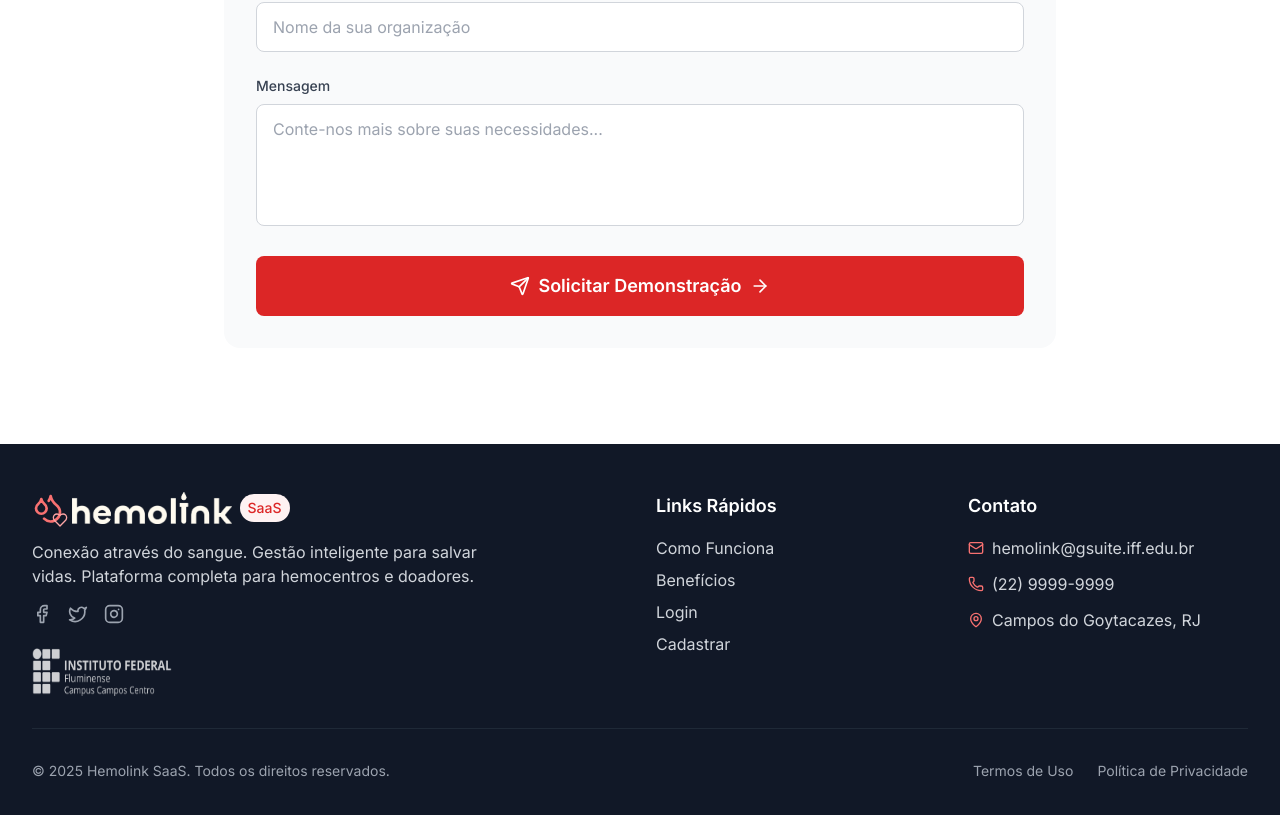
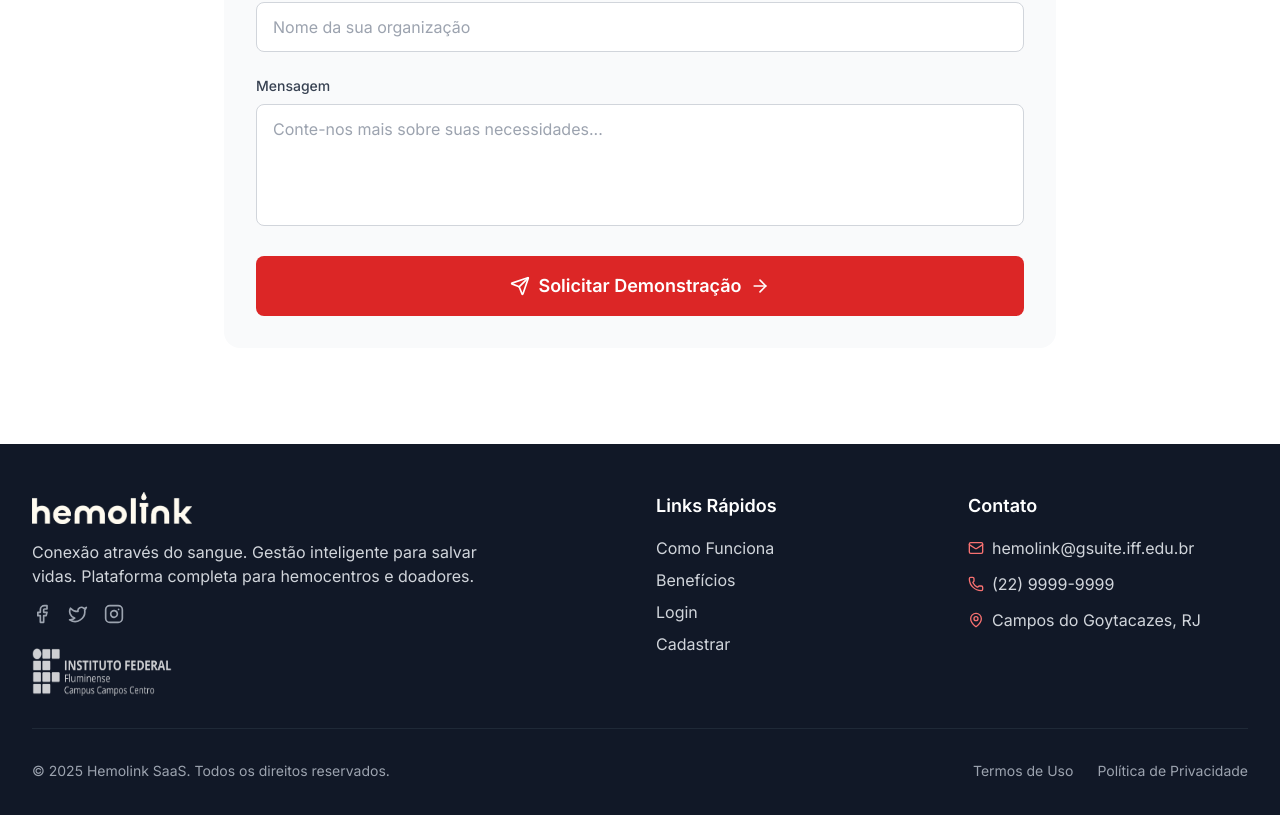
Before and after one commit to alansssilva/Hemolink-Codesign, a React (Vite) app: page / in a window 1280 px wide. Shown: the part 2807-3622 px from the top of the page. Built offline with nearby package versions, Linux system fonts and the light colour scheme.

Commit message:
Update Footer.jsx

```diff
--- a/src/components/Footer.jsx
+++ b/src/components/Footer.jsx
@@ -36,17 +36,12 @@ const Footer = () => {
           {/* Logo e Descrição */}
           <div className="lg:col-span-2">
             <div className="flex items-center space-x-2 mb-4">
-              <div className="relative">
-                <Droplets className="h-8 w-8 text-primary-400" />
-                <Heart className="h-4 w-4 text-primary-300 absolute -bottom-1 -right-1" />
-              </div>
               <img
                 src={logoHemolink}
                 alt="Hemolink"
                 className="h-8 w-auto"
                 style={{ maxWidth: 160 }}
               />
-              <span className="text-sm font-medium text-primary-600 bg-primary-50 px-2 py-1 rounded-full">SaaS</span>
             </div>
             <p className="text-gray-300 mb-4 max-w-md">
               Conexão através do sangue. Gestão inteligente para salvar vidas.
```
